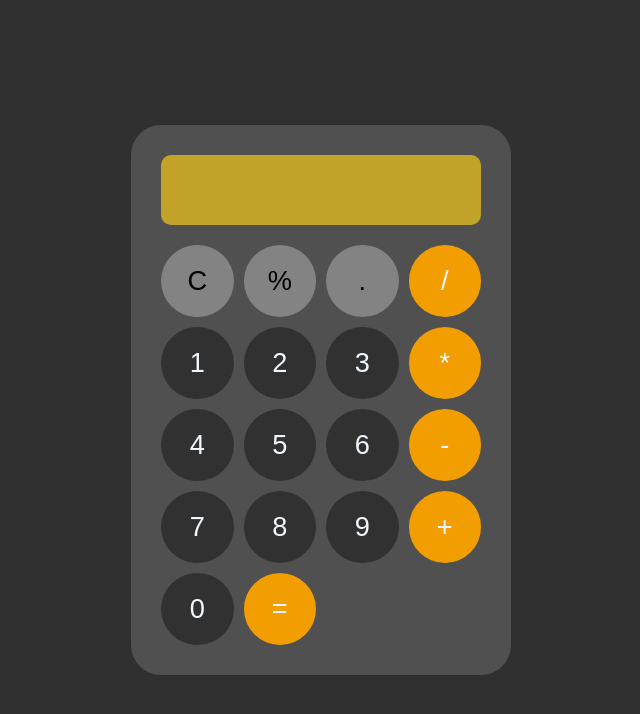
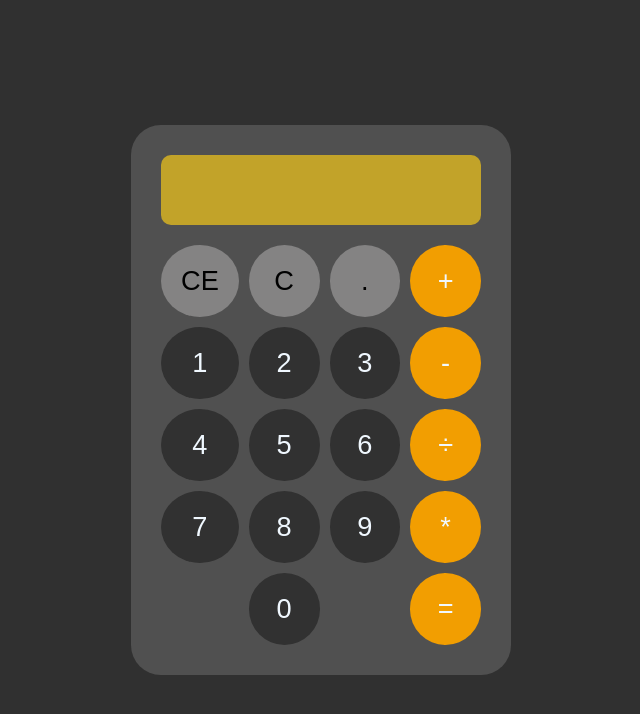
Before and after one commit to gabrielbreuer/Calculadora, a plain HTML site: page index.html in a window 1280 px wide. Shown: the whole page, without its empty margins (319-959 px from the left). Drawn offline with Linux system fonts and the light colour scheme; a web font is replaced by a local one.

Commit message:
Add files via upload

```diff
--- a/index.html
+++ b/index.html
@@ -11,29 +11,29 @@
     </style>
 
 </head>
+
 <body>
     <div class="calculadora">
         <div class="display" id="display"></div>
         <div class="buttons">
-            <button class="button light-gray" onclick=clearDisplay()>C</button>
-
-            <button class="button light-gray" onclick="appendOperator ('%')">%</button>
+            <button class="button light-gray" onclick=clearDisplay()>CE</button>
+            <button class="button light-gray" onclick="backspace ('')">C</button>
             <button class="button light-gray" onclick="appendOperator ('.')">.</button>
-            <button class="button orange" onclick="appendOperator ('/')">/</button>
+            <button class="button orange" onclick="appendOperator ('+')">+</button>
             <button class="button dark-gray" onclick="appendNumber('1')">1</button>
             <button class="button dark-gray" onclick="appendNumber('2')">2</button>
             <button class="button dark-gray" onclick="appendNumber('3')">3</button>
-            <button class="button orange" onclick="appendOperator ('*')">*</button>
+            <button class="button orange" onclick="appendOperator ('-')">-</button>
             <button class="button dark-gray" onclick="appendNumber('4')">4</button>
             <button class="button dark-gray" onclick="appendNumber('5')">5</button>
             <button class="button dark-gray" onclick="appendNumber('6')">6</button>
-            <button class="button orange" onclick="appendOperator ('-')">-</button>
+            <button class="button orange" onclick="appendOperator ('/')">&divide;</button>
             <button class="button dark-gray" onclick="appendNumber('7')">7</button>
             <button class="button dark-gray" onclick="appendNumber('8')">8</button>
             <button class="button dark-gray" onclick="appendNumber('9')">9</button>
-            <button class="button orange" onclick="appendOperator ('+')">+</button>
-            <button class="button dark-gray wide" onclick="appendNumber('0')">0</button>
-            <button class="button orange" onclick="calculate()">=</button>
+            <button class="button orange" onclick="appendOperator ('*')">*</button>
+            <button class="button dark-gray button-wide" onclick="appendNumber('0')">0</button>
+            <button class="button orange equal" onclick="calculate()">=</button>
 
 
 
--- a/script.js
+++ b/script.js
@@ -15,16 +15,22 @@ function appendOperator(operator){
 
 function calculate(){
     try {
-        let result = eval(currentInput)
-        if (!Number.isInteger(result)){
-            result = result.toFixed(2)
+        let result = eval(currentInput);
+
+        if (isNaN(result) || !isFinite(result)) {
+            throw new Error("Resultado inválido");
         }
-        currentInput = result;
+
+        if (!Number.isInteger(result)) {
+            result = result.toFixed(2);
+        }
+
+        currentInput = result.toString();
         display.textContent = currentInput;
     } catch(error){
-        display.textContent = "Error"
+        display.textContent = "Error";
         currentInput = "";
-
+        console.error("Erro no cálculo:", error);
     }
 }
 
@@ -32,3 +38,10 @@ function clearDisplay(){
     currentInput = "";
     display.textContent = currentInput;
 }
+
+function backspace() {
+    if (currentInput.length > 0) {
+        currentInput = currentInput.slice(0, -1);
+        display.textContent = currentInput;
+    }
+}
--- a/style.css
+++ b/style.css
@@ -71,6 +71,11 @@ body {
 }
 
 .button-wide {
-    grid-column: span 2;
+    grid-column: 2/ span 1; /* começa na coluna 2 e ocupa 2 colunas */
     border-radius: 50px;
 }
+
+.button.orange.equal{
+    grid-column:4 ;
+    border-radius: 50px;
+}
```
